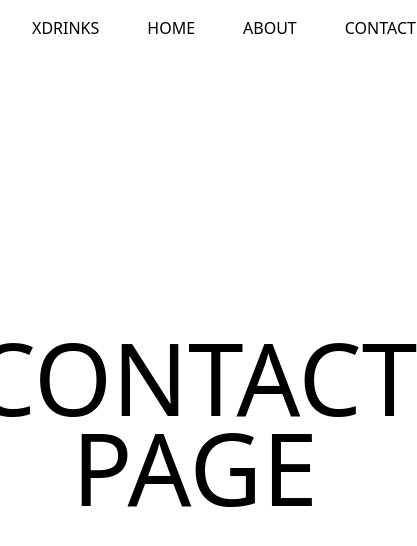
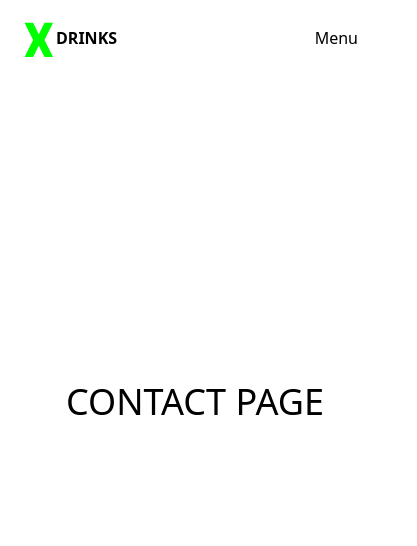
Before and after one commit to RedMotionMedia/xdrinks-frontend, a Next.js app: page /contact in a window 390 px wide. Shown: the top 546 px of the page, 417 px wide, since content can reach past the window. Built offline with nearby package versions, Linux system fonts and the light colour scheme.

Commit message:
updated navbar with mobile function

```diff
--- a/pages/about.js
+++ b/pages/about.js
@@ -3,7 +3,9 @@ import Page from "./components/page";
 export default function About() {
     return(
         <Page>
-            <h1>About Page</h1>
+            <div className="h-screen flex items-center justify-center pb-10">
+                <h1 className="lg:text-8xl text-4xl">About Page</h1>
+            </div>
         </Page>
     )
 }
--- /dev/null
+++ b/pages/components/Navbar.js
@@ -0,0 +1,179 @@
+import Link from "next/link";
+import { React, useState } from "react";
+import { AnimatePresence, motion } from "framer-motion";
+
+const navLinks = [
+    { title: "Home", href: "/" },
+    { title: "About", href: "/about" },
+    { title: "Contact", href: "/contact" },
+];
+const Navbar = () => {
+    const [open, setOpen] = useState(false);
+    const toggleMenu = () => {
+        setOpen((prevOpen) => !prevOpen);
+    };
+    const menuVars = {
+        initial: {
+            scaleY: 0,
+        },
+        animate: {
+            scaleY: 1,
+            transition: {
+                duration: 0.5,
+                ease: [0.12, 0, 0.39, 0],
+            },
+        },
+        exit: {
+            scaleY: 0,
+            transition: {
+                delay: 0.5,
+                duration: 0.5,
+                ease: [0.22, 1, 0.36, 1],
+            },
+        },
+    };
+    const containerVars = {
+        initial: {
+            transition: {
+                staggerChildren: 0.09,
+                staggerDirection: -1,
+            },
+        },
+        open: {
+            transition: {
+                delayChildren: 0.3,
+                staggerChildren: 0.09,
+                staggerDirection: 1,
+            },
+        },
+    };
+
+    return (
+        <header>
+            <div className="fixed w-full flex justify-between h-1/12 pr-12">
+                <div>
+                    <Link href="/" className="flex justify-center items-center">
+                        <svg
+                            xmlns="http://www.w3.org/2000/svg"
+                            viewBox="0 0 100 100"
+                            className="w-10 pt-1"
+                        >
+                            <path
+                                d="m 21.384 7.128 L 42.768 49.896 L 21.384 92.664 L 42.768 92.664 L 57.024 64.152 L 71.28 92.664 L 92.664 92.664 L 71.28 49.896 L 92.664 7.128 L 71.28 7.128 L 57.024 35.64 L 42.768 7.128 L 21.384 7.128"
+                                className="fill-[#00FF00FF]"
+                            />
+                        </svg>
+                        <div className="font-bold">
+                            <p>Drinks</p>
+                        </div>
+                    </Link>
+                </div>
+                <p
+                    className="lg:hidden flex justify-center items-center"
+                    onClick={toggleMenu}
+                >
+                    Menu
+                </p>
+                <div className="lg:flex hidden justify-center items-center">
+                    <div className="pl-4 pr-8">
+                        <Link href="/">Home</Link>
+                    </div>
+                    <div className="pl-4 pr-8">
+                        <Link href="/about">About</Link>
+                    </div>
+                    <div className="pl-4 pr-8">
+                        <Link href="/contact">Contact</Link>
+                    </div>
+                </div>
+            </div>
+            <AnimatePresence>
+                {open && (
+                    <motion.div
+                        variants={menuVars}
+                        initial="initial"
+                        animate="animate"
+                        exit="exit"
+                        className="fixed left-0 top-0 w-full h-screen origin-top bg-black text-white"
+                    >
+                        <div className="flex h-full flex-col pt-5 pl-4 pr-4">
+                            <div className="flex justify-between">
+                                <div>
+                                    <Link href="/" className="flex justify-center items-center">
+                                        <svg
+                                            xmlns="http://www.w3.org/2000/svg"
+                                            viewBox="0 0 100 100"
+                                            className="w-10 pt-1"
+                                        >
+                                            <path
+                                                d="m 21.384 7.128 L 42.768 49.896 L 21.384 92.664 L 42.768 92.664 L 57.024 64.152 L 71.28 92.664 L 92.664 92.664 L 71.28 49.896 L 92.664 7.128 L 71.28 7.128 L 57.024 35.64 L 42.768 7.128 L 21.384 7.128"
+                                                className="fill-[#00FF00FF]"
+                                            />
+                                        </svg>
+                                        <div className="font-bold text-white">
+                                            <p>Drinks</p>
+                                        </div>
+                                    </Link>
+                                </div>
+                                <p
+                                    className="cursor-pointer text-md flex justify-center items-center pr-5"
+                                    onClick={toggleMenu}
+                                >
+                                    Close
+                                </p>
+                            </div>
+                            <motion.div
+                                variants={containerVars}
+                                initial="initial"
+                                animate="open"
+                                exit="initial"
+                                className="flex flex-col h-full justify-center font-lora items-center gap-4 pb-20"
+                            >
+                                {navLinks.map((link, index) => {
+                                    return (
+                                        <div className="overflow-hidden">
+                                            <MobileNavLink
+                                                key={index}
+                                                title={link.title}
+                                                href={link.href}
+                                            />
+                                        </div>
+                                    );
+                                })}
+                            </motion.div>
+                        </div>
+                    </motion.div>
+                )}
+            </AnimatePresence>
+        </header>
+    );
+};
+
+export default Navbar;
+const mobileLinkVars = {
+    initial: {
+        textColor: "white",
+        y: "30vh",
+        transition: {
+            duration: 0.5,
+            ease: [0.37, 0, 0.63, 1],
+        },
+    },
+    open: {
+        textColor: "white",
+        y: 0,
+        transition: {
+            ease: [0, 0.55, 0.45, 1],
+            duration: 0.7,
+        },
+    },
+};
+const MobileNavLink = ({ title, href }) => {
+    return (
+        <motion.div
+            variants={mobileLinkVars}
+            className="text-4xl uppercase"
+        >
+            <Link href={href} className="text-white">{title}</Link>
+        </motion.div>
+    );
+};
--- a/pages/components/header.js
+++ /dev/null
@@ -1,22 +0,0 @@
-import Link from "next/link";
-
-const Header = () => (
-    <header className="fixed w-full flex justify-between p-4">
-        <div className="pl-4 pr-8">
-            <Link href="/">XDrinks</Link>
-        </div>
-        <div className="flex">
-            <div className="pl-4 pr-8">
-                <Link href="/">Home</Link>
-            </div>
-            <div className="pl-4 pr-8">
-                <Link href="/about">About</Link>
-            </div>
-            <div className="pl-4 pr-8">
-                <Link href="/contact">Contact</Link>
-            </div>
-        </div>
-    </header>
-);
-
-export default Header;
--- a/pages/components/page.js
+++ b/pages/components/page.js
@@ -1,9 +1,9 @@
-import Header from "./header";
+import Navbar from "./Navbar";
 
 export default function Page({children}) {
     return(
         <>
-            <Header />
+            <Navbar />
             <main>{children}</main>
         </>
     )
--- a/pages/contact.js
+++ b/pages/contact.js
@@ -3,7 +3,9 @@ import Page from "./components/page";
 export default function Contact() {
     return(
         <Page>
-            <h1>Contact Page</h1>
+            <div className="h-screen flex items-center justify-center pb-10">
+                    <h1 className="lg:text-8xl text-4xl">Contact Page</h1>
+            </div>
         </Page>
     )
 }
--- a/pages/index.js
+++ b/pages/index.js
@@ -22,7 +22,7 @@ export default function Home() {
                   },
                   animateState: {
                       opacity: 1,
-                      clipPath: "polygon(50% 0%, 50% 0%, 50% 100%, 50% 100%)",
+                      clipPath: "polygon(0% 0%, 100% 0%, 100% 0%, 0% 0%)",
                   }
               }}
               className="absolute flex flex-auto w-full h-full justify-center items-center bg-black z-20">
--- a/styles/globals.css
+++ b/styles/globals.css
@@ -37,11 +37,6 @@ a {
 }
 
 h1 {
-  position: absolute;
-  top: 50%;
-  left: 50%;
-  transform: translate(-50%, -50%);
-  text-align: center;
   text-transform: uppercase;
   font-weight: 500;
   font-size: 100px;
```
Also changed, not shown: 1 other file (tests, documents, lock files or other folders).
